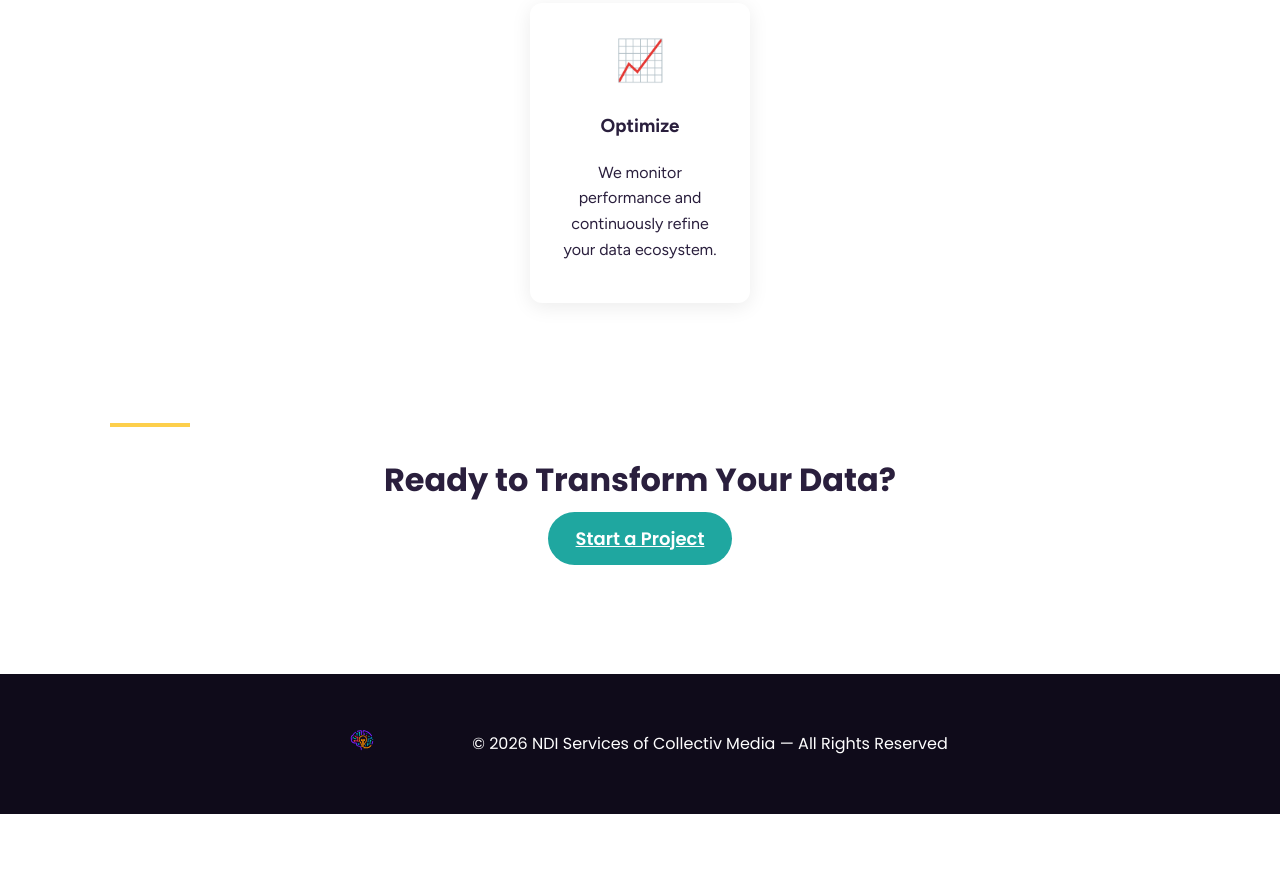
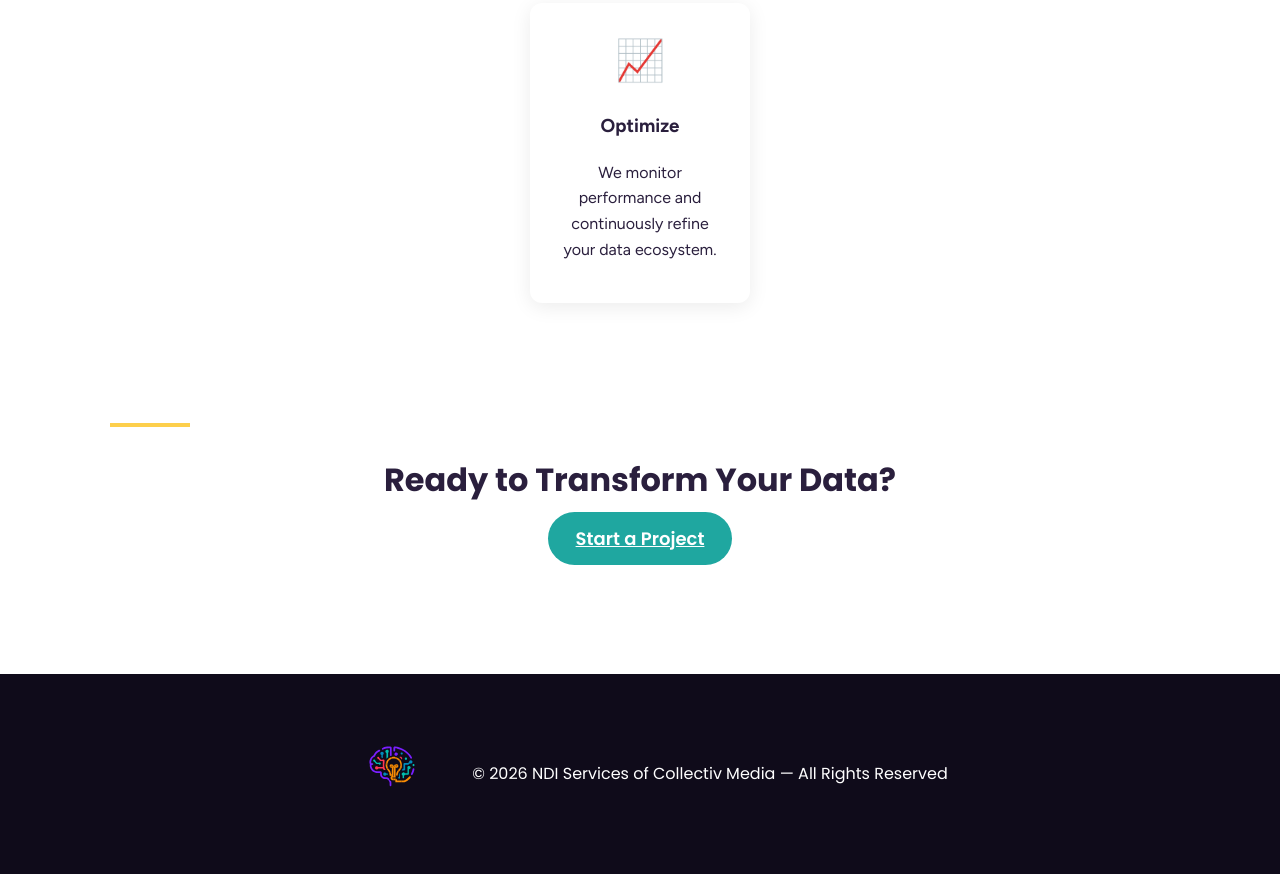
Before and after one commit to collectivmedia/agency-site, a plain HTML site: page NDIservices.html in a window 1280 px wide. Shown: the part 3005-3879 px from the top of the page. Before the commit the page ends 3819 px from the top, so only its background shows below. Drawn offline with Linux system fonts and the light colour scheme.

Commit message:
Increase height of NDI logo in CSS

```diff
--- a/NDIstyle.css
+++ b/NDIstyle.css
@@ -122,6 +122,6 @@ body.ndi-page footer::before {
   background-repeat: no-repeat;
   background-size: contain;
   width: 120px;      /* natural width */
-  height: 60px;      /* natural height */
+  height: 120px;      /* natural height */
   vertical-align: middle; /* aligns with text baseline */
 }
```
